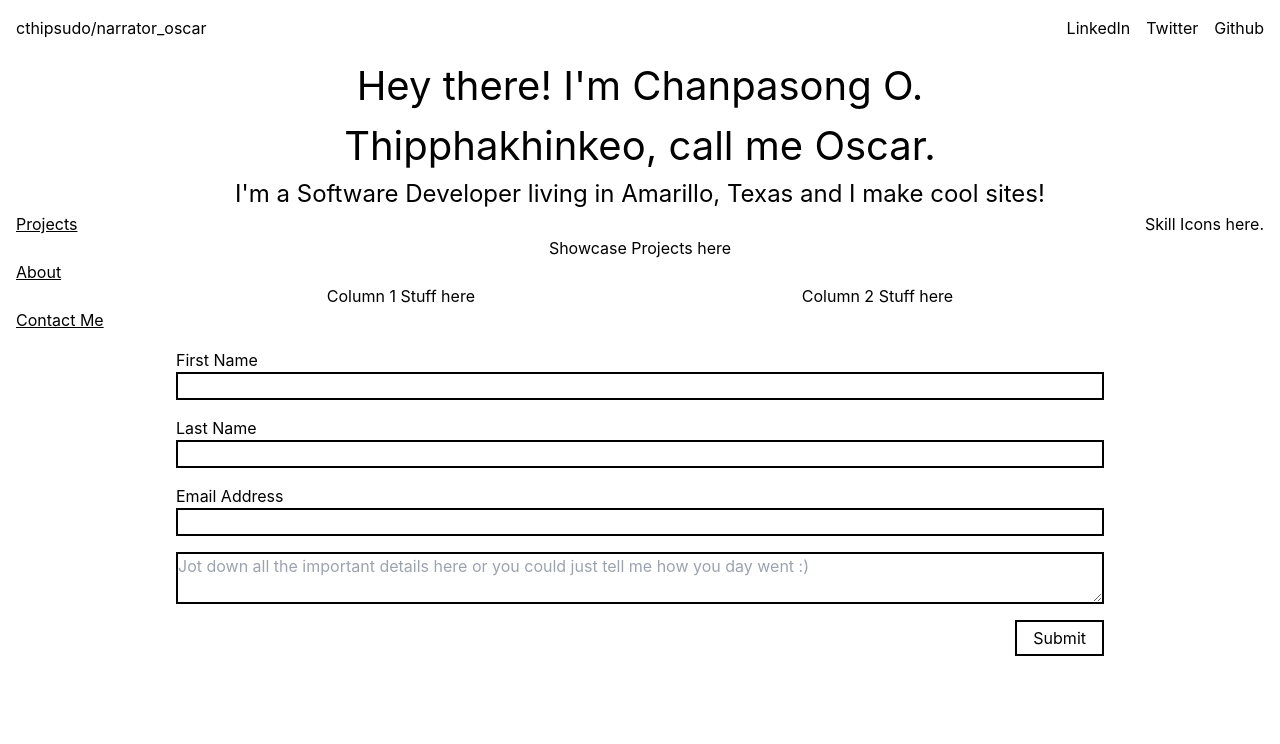
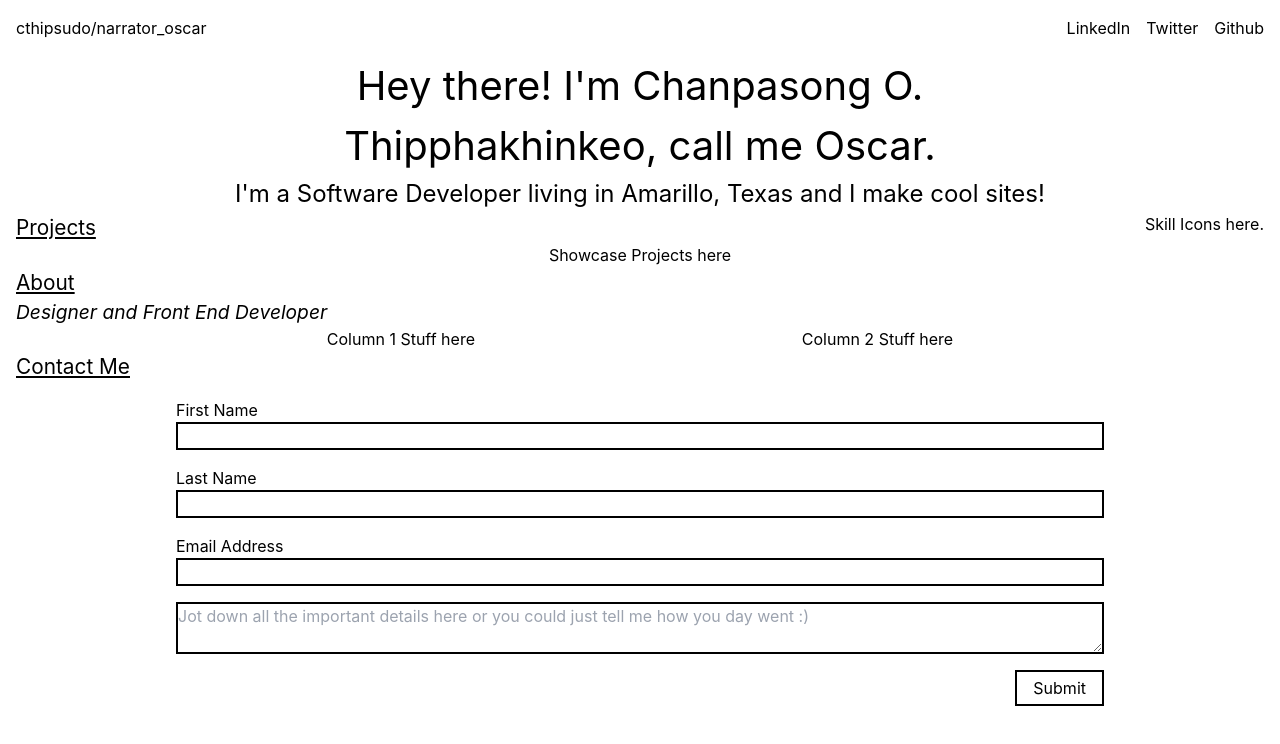
Before and after one commit to cthipsudo/portfolio-refresh, a React (Create React App) app: page / in a window 1280 px wide. Shown: the top 744 px of the page. Built offline with nearby package versions, Linux system fonts and the light colour scheme.

Commit message:
Added sub heading for about and styled some headings

```diff
--- a/src/App.css
+++ b/src/App.css
@@ -26,3 +26,12 @@ h1 {
 h2 {
   font-size: 1.5rem;
 }
+
+h3 {
+  font-size: 1.3rem;
+}
+
+h4 {
+ font-size: 1.2rem;
+ font-style: italic;
+}
--- a/src/components/About.js
+++ b/src/components/About.js
@@ -1,8 +1,9 @@
 const About = () => {
   return (
     <section className="">
-      <div className="section-header flex justify-start px-4">
+      <div className="section-header flex flex-col items-start px-4">
         <h3 className="underline">About</h3>
+        <h4>Designer and Front End Developer</h4>
       </div>
       <div className="flex justify-evenly items-center">
         <div className="col col1">Column 1 Stuff here</div>
```
